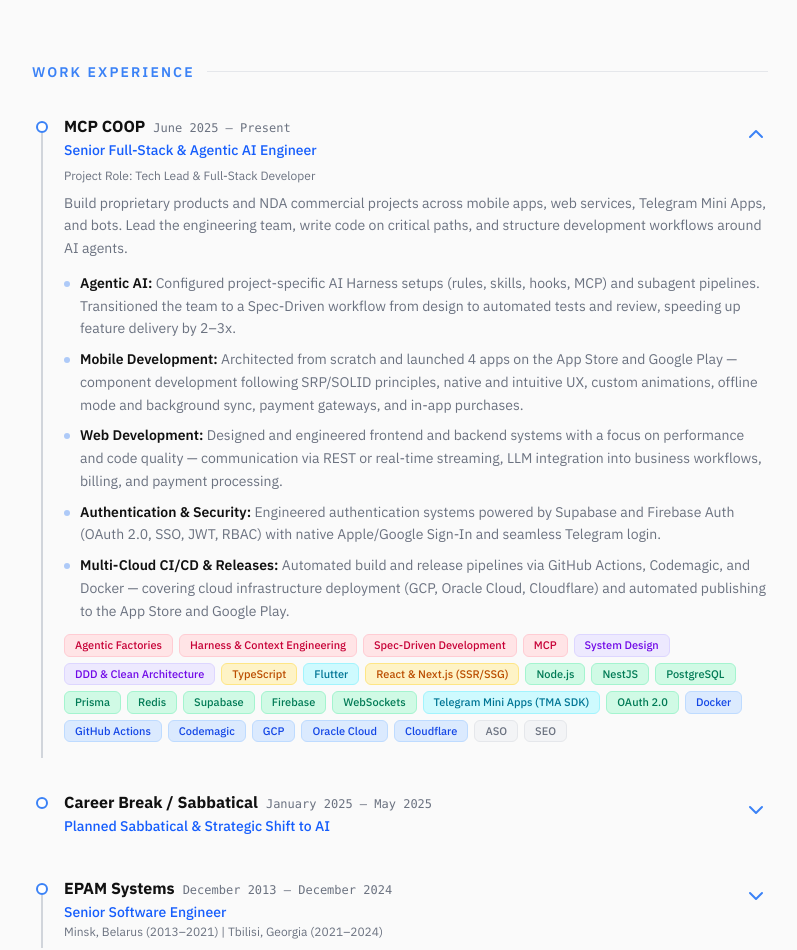
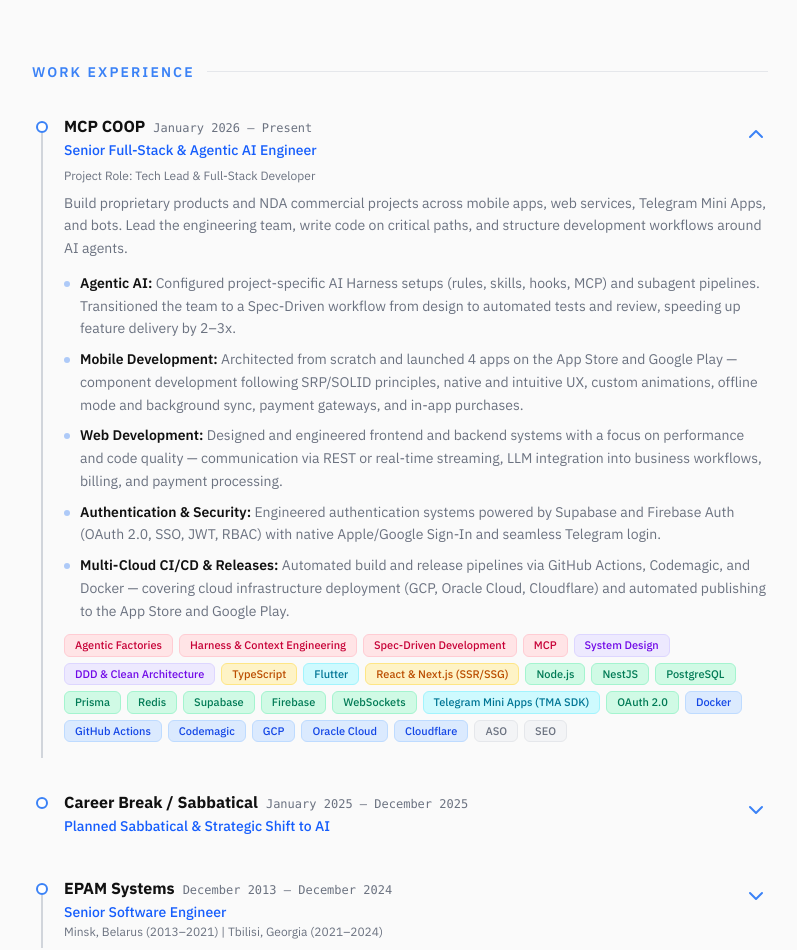
Before and after one commit to Shpakowski/shpakowski.github.io, a React (Vite) app: page / in a window 1280 px wide. Shown: the part 836-1786 px from the top of the page, without its empty margins (432-1229 px from the left). Built offline with nearby package versions, Linux system fonts and the light colour scheme.

Commit message:
chore: update sabbatical and MCP COOP dates

```diff
--- a/index.html
+++ b/index.html
@@ -235,8 +235,8 @@
         </ul>
         <h2>Work Experience</h2>
         <ul>
-          <li><strong>MCP COOP</strong> — Senior Full-Stack &amp; Agentic AI Engineer (June 2025 — Present): Built proprietary products and NDA commercial projects across mobile apps (4 launched on App Store &amp; Google Play), web services, Telegram Mini Apps, and bots. Led the engineering team and accelerated feature delivery by 2–3x with project-specific AI Harness configurations and Spec-Driven workflows.</li>
-          <li><strong>Career Break / Sabbatical</strong> — Planned Sabbatical &amp; Strategic Shift to AI (January 2025 — May 2025).</li>
+          <li><strong>MCP COOP</strong> — Senior Full-Stack &amp; Agentic AI Engineer (January 2026 — Present): Built proprietary products and NDA commercial projects across mobile apps (4 launched on App Store &amp; Google Play), web services, Telegram Mini Apps, and bots. Led the engineering team and accelerated feature delivery by 2–3x with project-specific AI Harness configurations and Spec-Driven workflows.</li>
+          <li><strong>Career Break / Sabbatical</strong> — Planned Sabbatical &amp; Strategic Shift to AI (January 2025 — December 2025).</li>
           <li><strong>EPAM Systems</strong> — Senior Software Engineer (December 2013 — December 2024): SAP Coveo AI Search Platform (Team Lead &amp; Full-stack Developer), US Bank Loyalty Program MVP (Key Full-stack Developer), Carrefour E-commerce Platform (Key Developer &amp; Technical Coordinator), Refinitiv Financial Trading Platform (Key Developer), MoneySuperMarket Financial Services Aggregator (Key Developer &amp; Supervisor).</li>
           <li><strong>Startup Labs</strong> — Middle Frontend Developer (April 2013 — December 2013).</li>
           <li><strong>Axamit Versa</strong> — Junior Frontend Developer (April 2012 — March 2013).</li>
--- a/src/locales/en/translation.json
+++ b/src/locales/en/translation.json
@@ -72,7 +72,7 @@
       "id": "mcp-coop",
       "company": "MCP COOP",
       "title": "Senior Full-Stack & Agentic AI Engineer",
-      "dates": "June 2025 — Present",
+      "dates": "January 2026 — Present",
       "role": "Tech Lead & Full-Stack Developer",
       "description": "Build proprietary products and NDA commercial projects across mobile apps, web services, Telegram Mini Apps, and bots. Lead the engineering team, write code on critical paths, and structure development workflows around AI agents.",
       "achievements": [
@@ -88,7 +88,7 @@
       "id": "sabbatical",
       "company": "Career Break / Sabbatical",
       "title": "Planned Sabbatical & Strategic Shift to AI",
-      "dates": "January 2025 — May 2025",
+      "dates": "January 2025 — December 2025",
       "description": "Planned career break for recovery and recharge after 11 years of continuous work in Enterprise. Rebuilding engineering workflows and shifting technological focus toward software development with AI agents and LLMs."
     },
     {
--- a/src/locales/ru/translation.json
+++ b/src/locales/ru/translation.json
@@ -72,7 +72,7 @@
       "id": "mcp-coop",
       "company": "MCP COOP",
       "title": "Senior Full-Stack & Agentic AI Engineer",
-      "dates": "Июнь 2025 — Наст. время",
+      "dates": "Январь 2026 — Наст. время",
       "role": "Tech Lead и Full-Stack разработчик",
       "description": "Разрабатываю собственные продукты и коммерческие проекты под NDA: мобильные приложения, веб-сервисы, Telegram Mini Apps и ботов. Руковожу командой разработки, сам пишу код на ключевых участках и выстраиваю процессы вокруг ИИ-агентов.",
       "achievements": [
@@ -88,7 +88,7 @@
       "id": "sabbatical",
       "company": "Career Break / Sabbatical",
       "title": "Плановый саббатикал и смена фокуса на AI",
-      "dates": "Январь 2025 — Май 2025",
+      "dates": "Январь 2025 — Декабрь 2025",
       "description": "Запланированный перерыв для отдыха и восстановления после 11 лет непрерывной работы в Enterprise. Перестройка рабочих процессов и смена технологического фокуса на разработку с использованием ИИ-агентов и LLM."
     },
     {
```
Also changed, not shown: src/assets/vitali_shpakowski_software_engineer_en.md (+2 -2 lines), src/assets/vitali_shpakowski_software_engineer_ru.md (+2 -2 lines), public/llms.txt.
